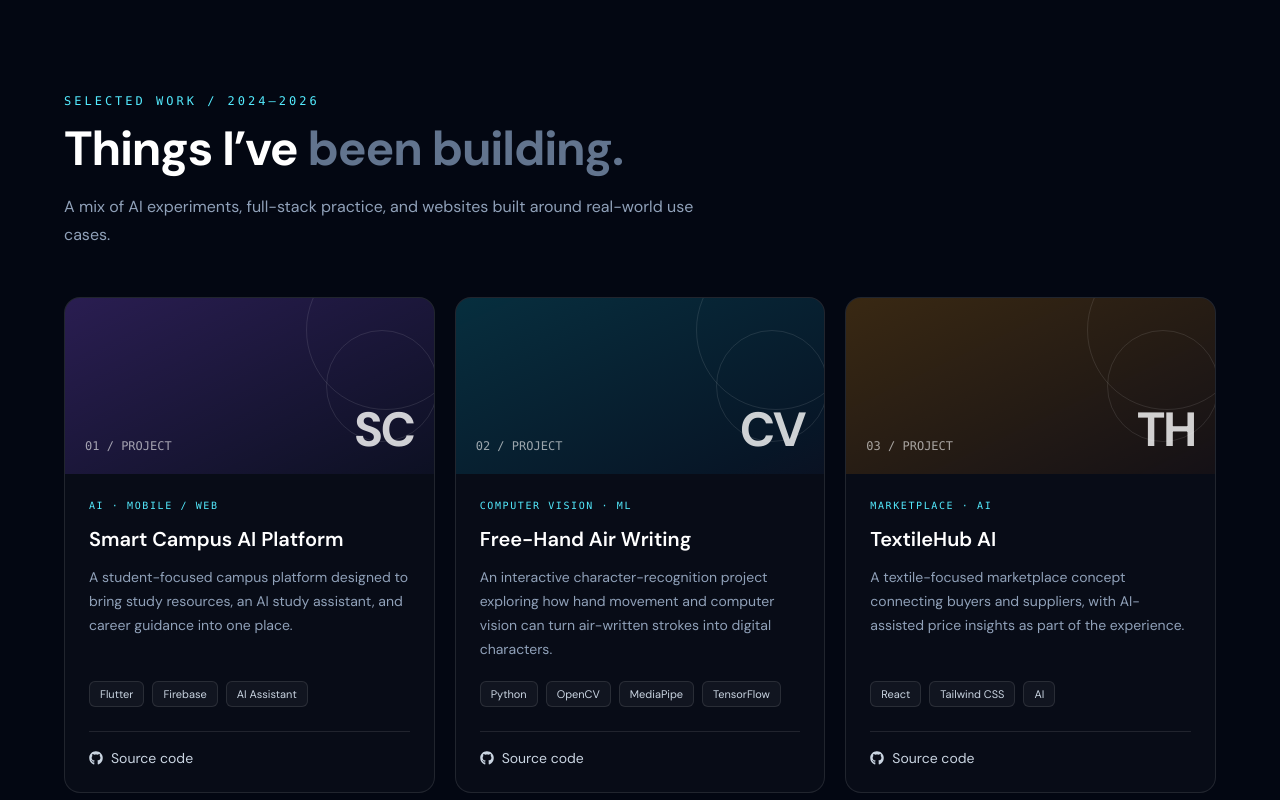
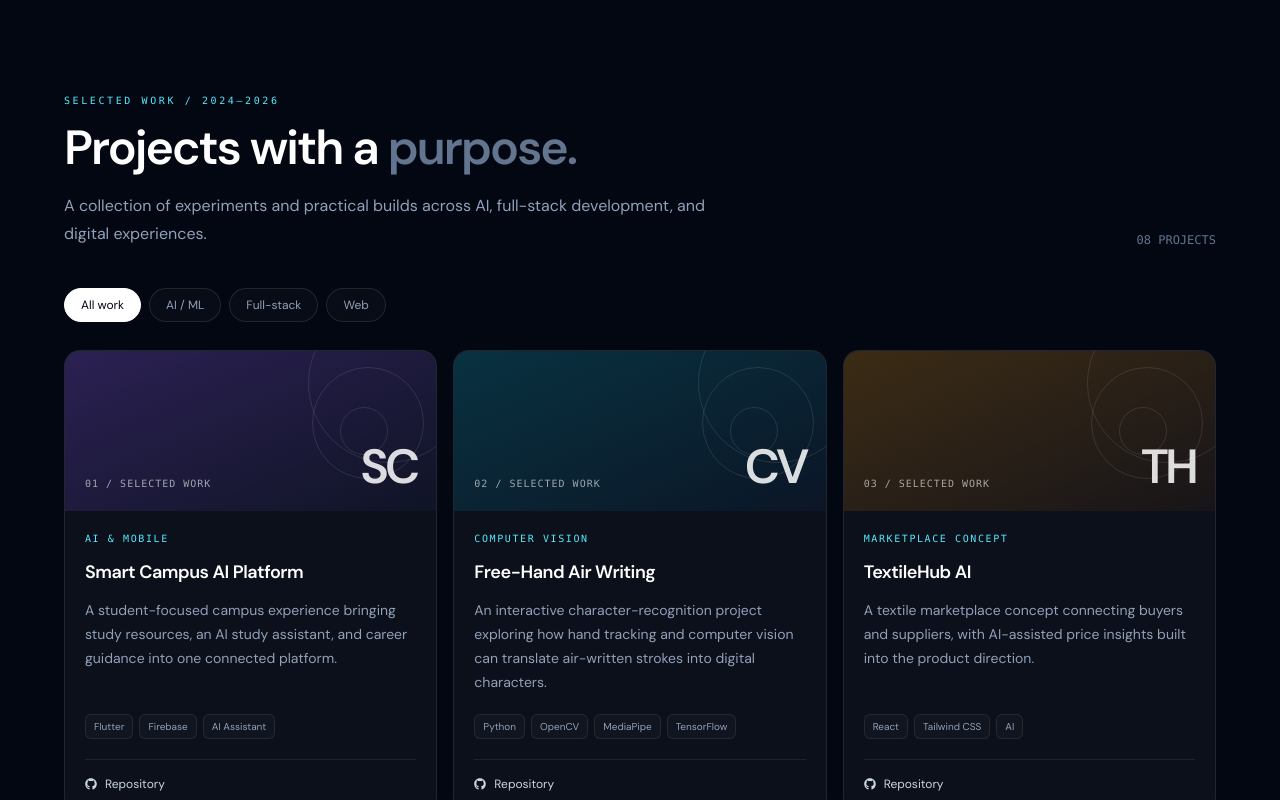
Before and after one commit to tharuni2503/portfolio, a React (Vite) app: page / in a window 1280 px wide. Shown: the part 1680-2480 px from the top of the page. Built offline with nearby package versions, Linux system fonts and the light colour scheme.

Commit message:
Refine portfolio visual design and project filtering

```diff
--- a/src/components/Projects.jsx
+++ b/src/components/Projects.jsx
@@ -1,44 +1,47 @@
-import { motion } from "framer-motion";
+import { useMemo, useState } from "react";
+import { motion, AnimatePresence } from "framer-motion";
 import { FaGithub, FaArrowUpRightFromSquare } from "react-icons/fa6";
 
 const projects = [
-  {num:"01",title:"Smart Campus AI Platform",type:"AI · Mobile / Web",description:"A student-focused campus platform designed to bring study resources, an AI study assistant, and career guidance into one place.",stack:["Flutter","Firebase","AI Assistant"],repo:"https://github.com/tharuni2503/Smart-Campus-AI-Platform",accent:"from-violet-500/25 to-indigo-500/5",symbol:"SC"},
-  {num:"02",title:"Free-Hand Air Writing",type:"Computer Vision · ML",description:"An interactive character-recognition project exploring how hand movement and computer vision can turn air-written strokes into digital characters.",stack:["Python","OpenCV","MediaPipe","TensorFlow"],repo:"https://github.com/tharuni2503/Free-Hand-Air-Writing-and-Character-Recognition",accent:"from-cyan-500/20 to-blue-500/5",symbol:"CV"},
-  {num:"03",title:"TextileHub AI",type:"Marketplace · AI",description:"A textile-focused marketplace concept connecting buyers and suppliers, with AI-assisted price insights as part of the experience.",stack:["React","Tailwind CSS","AI"],repo:"https://github.com/tharuni2503/TextileHubAI",accent:"from-amber-500/20 to-orange-500/5",symbol:"TH"},
-  {num:"04",title:"Task Management System",type:"Full-stack Web App",description:"A full-stack task management application built as a practical exercise in frontend flows, APIs, authentication, and data handling.",stack:["Next.js","NestJS","MongoDB"],repo:"https://github.com/tharuni2503/task-management-system",accent:"from-emerald-500/20 to-teal-500/5",symbol:"TM"},
-  {num:"05",title:"Restaurant Website",type:"Web Design · Live Demo",description:"A modern restaurant website concept with clear navigation and a customer-friendly digital presence.",stack:["React","Tailwind CSS","Vite"],repo:"https://github.com/tharuni2503/restaurant_demo",live:"https://restaurant-demo-murex-nine.vercel.app/",accent:"from-rose-500/20 to-pink-500/5",symbol:"RB"},
-  {num:"06",title:"Smile Care Clinic",type:"Web Design · Live Demo",description:"A welcoming healthcare website concept designed to present services and help visitors find important clinic information.",stack:["React","Responsive UI"],repo:"https://github.com/tharuni2503/SmileCare",live:"https://smile-care-green.vercel.app/",accent:"from-sky-500/20 to-cyan-500/5",symbol:"SC"},
-  {num:"07",title:"Fashion Point",type:"Web Design · Live Demo",description:"A fashion boutique website concept with an expressive visual style and a clean browsing experience.",stack:["React","Tailwind CSS"],repo:"https://github.com/tharuni2503/fashion_point",live:"https://fashion-point-chi.vercel.app/",accent:"from-fuchsia-500/20 to-purple-500/5",symbol:"FP"},
-  {num:"08",title:"AI-First CRM",type:"Product Concept",description:"An exploration of an AI-first customer relationship management workflow and modern product interface.",stack:["Web Development","AI"],repo:"https://github.com/tharuni2503/AI-First-CRM",accent:"from-indigo-500/20 to-violet-500/5",symbol:"AI"}
+  {num:"01",title:"Smart Campus AI Platform",type:"AI & Mobile",category:"AI / ML",description:"A student-focused campus experience bringing study resources, an AI study assistant, and career guidance into one connected platform.",stack:["Flutter","Firebase","AI Assistant"],repo:"https://github.com/tharuni2503/Smart-Campus-AI-Platform",accent:"from-violet-500/25 to-indigo-500/5",symbol:"SC"},
+  {num:"02",title:"Free-Hand Air Writing",type:"Computer Vision",category:"AI / ML",description:"An interactive character-recognition project exploring how hand tracking and computer vision can translate air-written strokes into digital characters.",stack:["Python","OpenCV","MediaPipe","TensorFlow"],repo:"https://github.com/tharuni2503/Free-Hand-Air-Writing-and-Character-Recognition",accent:"from-cyan-500/20 to-blue-500/5",symbol:"CV"},
+  {num:"03",title:"TextileHub AI",type:"Marketplace concept",category:"AI / ML",description:"A textile marketplace concept connecting buyers and suppliers, with AI-assisted price insights built into the product direction.",stack:["React","Tailwind CSS","AI"],repo:"https://github.com/tharuni2503/TextileHubAI",accent:"from-amber-500/20 to-orange-500/5",symbol:"TH"},
+  {num:"04",title:"Task Management System",type:"Full-stack application",category:"Full-stack",description:"A task management application exploring the flow between a modern frontend, API endpoints, authentication, and persistent data.",stack:["Next.js","NestJS","MongoDB"],repo:"https://github.com/tharuni2503/task-management-system",accent:"from-emerald-500/20 to-teal-500/5",symbol:"TM"},
+  {num:"05",title:"Restaurant Website",type:"Business website",category:"Web",description:"A modern restaurant website demo designed to give a food business a clear, welcoming, mobile-friendly online presence.",stack:["React","Tailwind CSS","Vite"],repo:"https://github.com/tharuni2503/restaurant_demo",live:"https://restaurant-demo-murex-nine.vercel.app/",accent:"from-rose-500/20 to-pink-500/5",symbol:"RB"},
+  {num:"06",title:"Smile Care Clinic",type:"Healthcare website",category:"Web",description:"A responsive clinic website concept presenting services and essential visitor information in a calm, approachable interface.",stack:["React","Tailwind CSS"],repo:"https://github.com/tharuni2503/SmileCare",live:"https://smile-care-green.vercel.app/",accent:"from-sky-500/20 to-cyan-500/5",symbol:"SC"},
+  {num:"07",title:"Fashion Point",type:"Retail website",category:"Web",description:"A fashion boutique website demo built around a visual-first layout and a clean browsing experience.",stack:["React","Tailwind CSS"],repo:"https://github.com/tharuni2503/fashion_point",live:"https://fashion-point-chi.vercel.app/",accent:"from-fuchsia-500/20 to-purple-500/5",symbol:"FP"},
+  {num:"08",title:"AI-First CRM",type:"Product exploration",category:"Full-stack",description:"An exploration of customer relationship management workflows and an AI-first product direction.",stack:["Web Development","AI"],repo:"https://github.com/tharuni2503/AI-First-CRM",accent:"from-indigo-500/20 to-violet-500/5",symbol:"AI"}
 ];
+const filters = ["All work","AI / ML","Full-stack","Web"];
 
 export default function Projects() {
+  const [filter,setFilter] = useState("All work");
+  const visible = useMemo(()=>filter==="All work"?projects:projects.filter(p=>p.category===filter),[filter]);
   return <section id="projects" className="relative px-5 py-24 sm:px-8 md:py-28">
     <div className="mx-auto max-w-6xl">
-      <motion.div initial={{opacity:0,y:18}} whileInView={{opacity:1,y:0}} viewport={{once:true}} className="mb-12 max-w-2xl">
-        <p className="font-mono text-xs tracking-[.25em] text-cyan-300">SELECTED WORK / 2024—2026</p>
-        <h2 className="mt-4 text-3xl font-bold tracking-tight text-white sm:text-5xl">Things I’ve <span className="text-slate-500">been building.</span></h2>
-        <p className="mt-5 leading-7 text-slate-400">A mix of AI experiments, full-stack practice, and websites built around real-world use cases.</p>
+      <motion.div initial={{opacity:0,y:18}} whileInView={{opacity:1,y:0}} viewport={{once:true}} className="mb-10 flex flex-col justify-between gap-6 md:flex-row md:items-end">
+        <div className="max-w-2xl"><p className="font-mono text-[10px] tracking-[.26em] text-cyan-300">SELECTED WORK / 2024—2026</p><h2 className="mt-4 text-3xl font-semibold tracking-[-.04em] text-white sm:text-5xl">Projects with a <span className="text-slate-500">purpose.</span></h2><p className="mt-5 leading-7 text-slate-400">A collection of experiments and practical builds across AI, full-stack development, and digital experiences.</p></div>
+        <span className="font-mono text-xs text-slate-500">{String(visible.length).padStart(2,"0")} PROJECTS</span>
       </motion.div>
-      <div className="grid gap-5 sm:grid-cols-2 lg:grid-cols-3">
-        {projects.map((p,i)=><motion.article key={p.num} initial={{opacity:0,y:20}} whileInView={{opacity:1,y:0}} viewport={{once:true,amount:.12}} transition={{delay:(i%3)*.07}} className="group flex flex-col overflow-hidden rounded-2xl border border-white/10 bg-white/[.025] transition duration-300 hover:-translate-y-1 hover:border-white/20 hover:bg-white/[.045]">
-          <div className={`relative flex h-44 items-end justify-between overflow-hidden bg-gradient-to-br ${p.accent} p-5`}>
-            <div className="absolute -right-8 -top-12 h-40 w-40 rounded-full border border-white/10 transition duration-500 group-hover:scale-125"/><div className="absolute -right-1 top-8 h-28 w-28 rounded-full border border-white/10"/>
-            <span className="relative font-mono text-xs text-white/60">{p.num} / PROJECT</span><span className="relative text-5xl font-black tracking-tighter text-white/80">{p.symbol}</span>
+      <div className="mb-7 flex flex-wrap gap-2" role="group" aria-label="Filter projects">
+        {filters.map(f=><button key={f} onClick={()=>setFilter(f)} aria-pressed={filter===f} className={`rounded-full border px-4 py-2 text-xs transition ${filter===f?"border-white bg-white text-slate-950":"border-white/10 bg-white/[.025] text-slate-400 hover:border-white/25 hover:text-white"}`}>{f}</button>)}
+      </div>
+      <motion.div layout className="grid gap-4 sm:grid-cols-2 lg:grid-cols-3">
+        <AnimatePresence mode="popLayout">
+        {visible.map((p,i)=><motion.article layout key={p.num} initial={{opacity:0,y:14}} animate={{opacity:1,y:0}} exit={{opacity:0,scale:.97}} transition={{duration:.22,delay:i*.025}} className="group flex flex-col overflow-hidden rounded-2xl border border-white/[.09] bg-[#0b101a] transition-colors hover:border-white/20">
+          <div className={`relative flex h-40 items-end justify-between overflow-hidden bg-gradient-to-br ${p.accent} p-5`}>
+            <div className="absolute -right-8 -top-12 h-40 w-40 rounded-full border border-white/10 transition duration-500 group-hover:scale-125"/><div className="absolute right-3 top-4 h-28 w-28 rounded-full border border-white/10"/><div className="absolute right-12 top-14 h-12 w-12 rounded-full border border-white/10"/>
+            <span className="relative font-mono text-[10px] tracking-widest text-white/60">{p.num} / SELECTED WORK</span><span className="relative text-5xl font-semibold tracking-[-.08em] text-white/85">{p.symbol}</span>
           </div>
-          <div className="flex flex-1 flex-col p-6">
-            <p className="font-mono text-[10px] uppercase tracking-[.16em] text-cyan-300">{p.type}</p>
-            <h3 className="mt-3 text-xl font-semibold text-white">{p.title}</h3>
-            <p className="mt-3 flex-1 text-sm leading-6 text-slate-400">{p.description}</p>
-            <div className="mt-5 flex flex-wrap gap-2">{p.stack.map(s=><span key={s} className="rounded-md border border-white/10 bg-white/[.04] px-2.5 py-1 text-[11px] text-slate-300">{s}</span>)}</div>
-            <div className="mt-6 flex items-center gap-4 border-t border-white/10 pt-4">
-              <a href={p.repo} target="_blank" rel="noreferrer" className="inline-flex items-center gap-2 text-sm text-slate-300 transition hover:text-white"><FaGithub/> Source code</a>
-              {p.live&&<a href={p.live} target="_blank" rel="noreferrer" className="ml-auto inline-flex items-center gap-2 text-sm text-cyan-200 transition hover:text-cyan-100">Live demo <FaArrowUpRightFromSquare className="text-xs"/></a>}
-            </div>
+          <div className="flex flex-1 flex-col p-5">
+            <p className="font-mono text-[10px] uppercase tracking-[.16em] text-cyan-300">{p.type}</p><h3 className="mt-3 text-lg font-semibold tracking-tight text-white">{p.title}</h3><p className="mt-3 flex-1 text-sm leading-6 text-slate-400">{p.description}</p>
+            <div className="mt-5 flex flex-wrap gap-1.5">{p.stack.map(s=><span key={s} className="rounded-md border border-white/[.08] bg-white/[.025] px-2 py-1 text-[10px] text-slate-400">{s}</span>)}</div>
+            <div className="mt-5 flex items-center gap-4 border-t border-white/[.08] pt-4"><a href={p.repo} target="_blank" rel="noreferrer" className="inline-flex items-center gap-2 text-xs text-slate-300 transition hover:text-white"><FaGithub/> Repository</a>{p.live&&<a href={p.live} target="_blank" rel="noreferrer" className="ml-auto inline-flex items-center gap-2 text-xs text-cyan-200 transition hover:text-white">Live site <FaArrowUpRightFromSquare/></a>}</div>
           </div>
         </motion.article>)}
-      </div>
-      <div className="mt-9 text-center"><a href="https://github.com/tharuni2503?tab=repositories" target="_blank" rel="noreferrer" className="inline-flex items-center gap-2 rounded-full border border-white/15 px-5 py-3 text-sm text-slate-300 transition hover:border-cyan-300/50 hover:text-cyan-100">Explore all repositories <FaArrowUpRightFromSquare/></a></div>
+        </AnimatePresence>
+      </motion.div>
+      <div className="mt-8 flex justify-center"><a href="https://github.com/tharuni2503?tab=repositories" target="_blank" rel="noreferrer" className="inline-flex items-center gap-2 rounded-full border border-white/10 px-5 py-3 text-sm text-slate-300 transition hover:border-cyan-300/40 hover:text-cyan-100">Browse all repositories <FaArrowUpRightFromSquare/></a></div>
     </div>
   </section>;
 }
```
